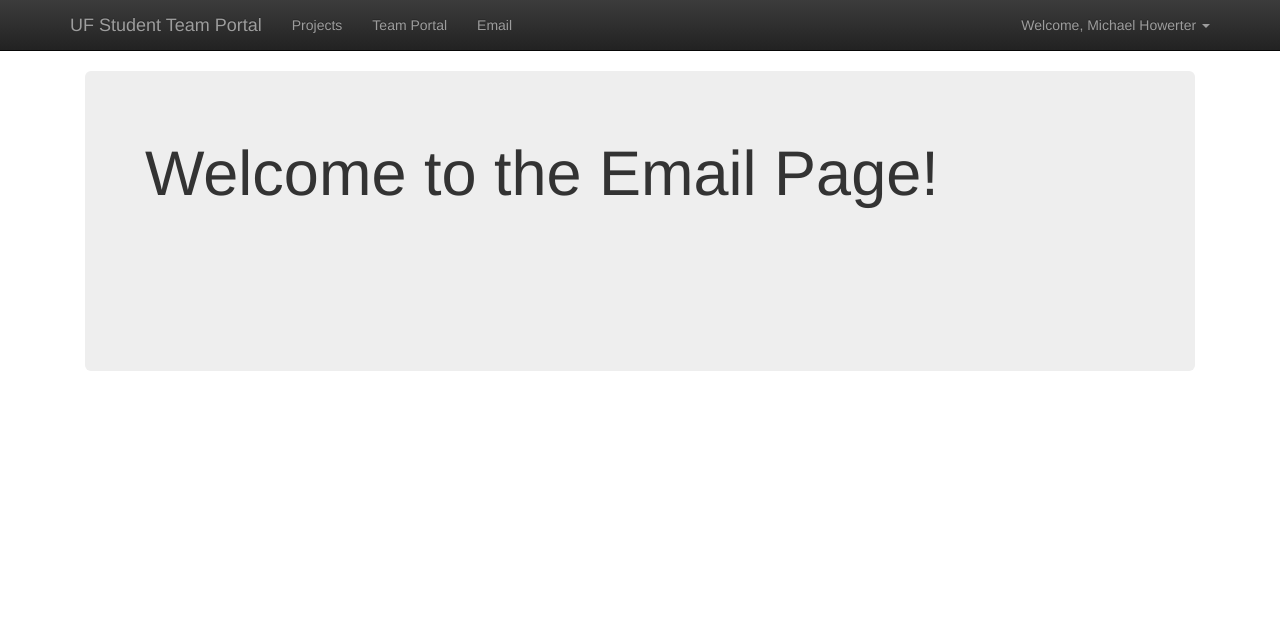
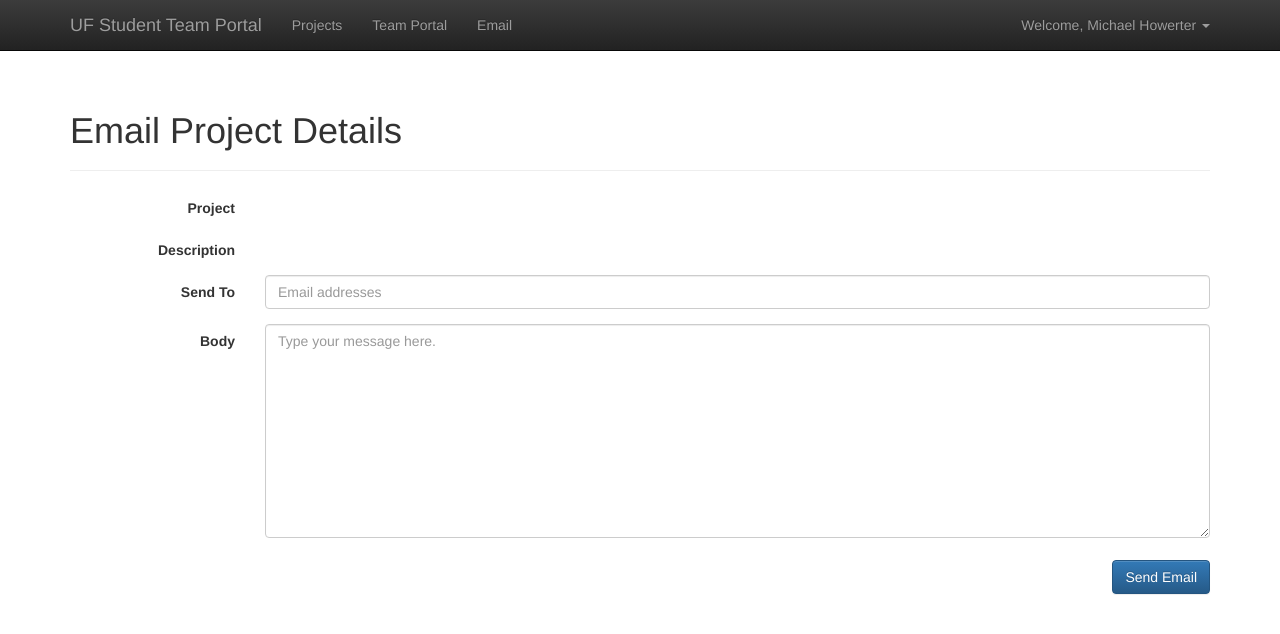
Before and after one commit to GroupACEN3031/Sprint1, a React (Create React App) app in the folder client/: page /Email in a window 1280 px wide. Shown: the top 634 px of the page. Built offline with nearby package versions, Linux system fonts and the light colour scheme; no server answers.

Commit message:
Add project_id based email

```diff
--- a/client/src/App.js
+++ b/client/src/App.js
@@ -54,6 +54,7 @@ class App extends React.PureComponent {
               <Route exact path="/" component={Home} />
               <Route exact path="/ProjectList" component={ProjectList} />
               <Route exact path='/Profile' component={Profile} />
+              <Route exact path='/Email/:project_id' component={Email} />
               <Route exact path='/Email' component={Email} />
               <Route exact path='/SelectedProject/:project_id' component={SelectedProject} />
               <Route exact path='/TeamPortal' component={TeamPortal} />
--- a/client/src/pages/Email/Email.js
+++ b/client/src/pages/Email/Email.js
@@ -1,16 +1,121 @@
-import React from "react";
-import { Col, Row, Container } from "../../components/Grid";
-import Jumbotron from "../../components/Jumbotron";
+import React, { Component } from "react"
+import axios from 'axios'
+import {
+  Col,
+  Row,
+  Form,
+  FormGroup,
+  PageHeader,
+  ControlLabel,
+  Button,
+  FormControl
+} from "react-bootstrap";
 
-const Email = () =>
-  <Container fluid>
-    <Row>
-      <Col size="md-12">
-        <Jumbotron>
-          <h1>Welcome to the Email Page!</h1>
-        </Jumbotron>
-      </Col>
-    </Row>
-  </Container>;
+export default class Email extends Component {
+  state = {
+    project_id: this.props.match.params.project_id,
+    projects: [],
+    emailToSend: {},
+    project: {}
+  }
 
-export default Email;
+  componentDidMount() {
+    if (this.state.project_id) {
+      this.getProject()
+    } else {
+      this.getProjects()
+    }
+  }
+
+  getProject = () => {
+    axios.get(`http://localhost:90/api/projects/` + this.state.project_id)
+      .then(res => {
+        const project = res.data
+        this.setState({ project })
+      })
+  }
+
+  getProjects = () => {
+    axios.get(`http://localhost:90/api/projects`)
+      .then(res => {
+        const projects = res.data
+        this.setState({ projects })
+      })
+  }
+
+  handleChange = event => {
+    const emailToSend = this.state.emailToSend
+    emailToSend[event.target.name] = event.target.value
+    this.setState({emailToSend})
+  }
+
+  sendEmail = event => {
+    event.preventDefault()
+
+    const subject = this.state.project.name
+    const to = this.state.emailToSend.email
+    const body = "Project Detail:\n\n" + this.state.project.description + "\n\nAdditional Details:\n\n" + this.state.emailToSend.body
+
+      axios.put(`http://localhost:90/api/emails`, { subject, to, body } )
+      .then(res => {
+        this.setState({ emailToSend: {} })
+        alert("Email Sent")
+      })
+  }
+
+  render(){
+    const { project_id, project } = this.state
+
+    return(
+      <div>
+        <PageHeader>Email Project Details</PageHeader>
+        <Form horizontal>
+          <FormGroup>
+            <Col componentClass={ControlLabel} sm={2}>
+            Project
+            </Col>
+            <Col sm={10} className="email_form_text">
+              {project.name}
+            </Col>
+          </FormGroup>
+          <FormGroup>
+            <Col componentClass={ControlLabel} sm={2}>
+            Description
+            </Col>
+            <Col sm={10} className="email_form_text">
+              {project.description}
+            </Col>
+          </FormGroup>
+          <FormGroup controlId="sendTo">
+            <Col componentClass={ControlLabel} sm={2}>
+              Send To
+            </Col>
+            <Col sm={10}>
+              <FormControl name="email" onChange={this.handleChange} placeholder="Email addresses" />
+            </Col>
+          </FormGroup>
+          <FormGroup controlId="Body">
+            <Col componentClass={ControlLabel} sm={2}>
+              Body
+            </Col>
+            <Col sm={10}>
+              <FormControl
+              componentClass="textarea"
+              rows="10"
+              cols="50"
+              placeholder = "Type your message here."
+              name="body"
+              onChange={this.handleChange}
+              />
+            </Col>
+          </FormGroup>
+          <FormGroup controlId="submitButton">
+            <Col componentClass={ControlLabel} sm={2} smOffset={10}>
+              <Button bsStyle="primary" onClick={this.sendEmail}>Send Email</Button>
+            </Col>
+          </FormGroup>
+        </Form>
+      </div>
+    )
+  }
+}
--- a/client/src/style.css
+++ b/client/src/style.css
@@ -27,3 +27,7 @@
     padding-top: 3em;
     color: Black;
 }
+
+.email_form_text {
+    padding-top: 7px;
+}
```
